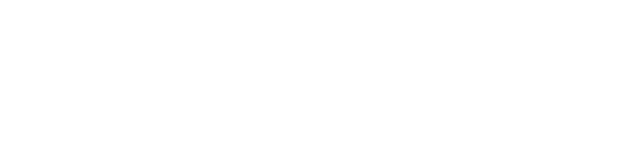
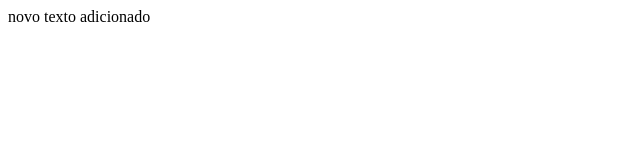
Before and after one commit to fabianosoares/teste, a plain HTML site: page index.html in a window 1280 px wide. Shown: the whole page, without its empty margins (0-640 px from the left). Drawn offline with Linux system fonts and the light colour scheme.

Commit message:
alteração do index com testo no body 2

```diff
--- a/index.html
+++ b/index.html
@@ -5,5 +5,9 @@
 <title> Meu Site </title>
 </head>
 <body>
+
+
+	novo texto adicionado
+
 </body>
 </html>
```
